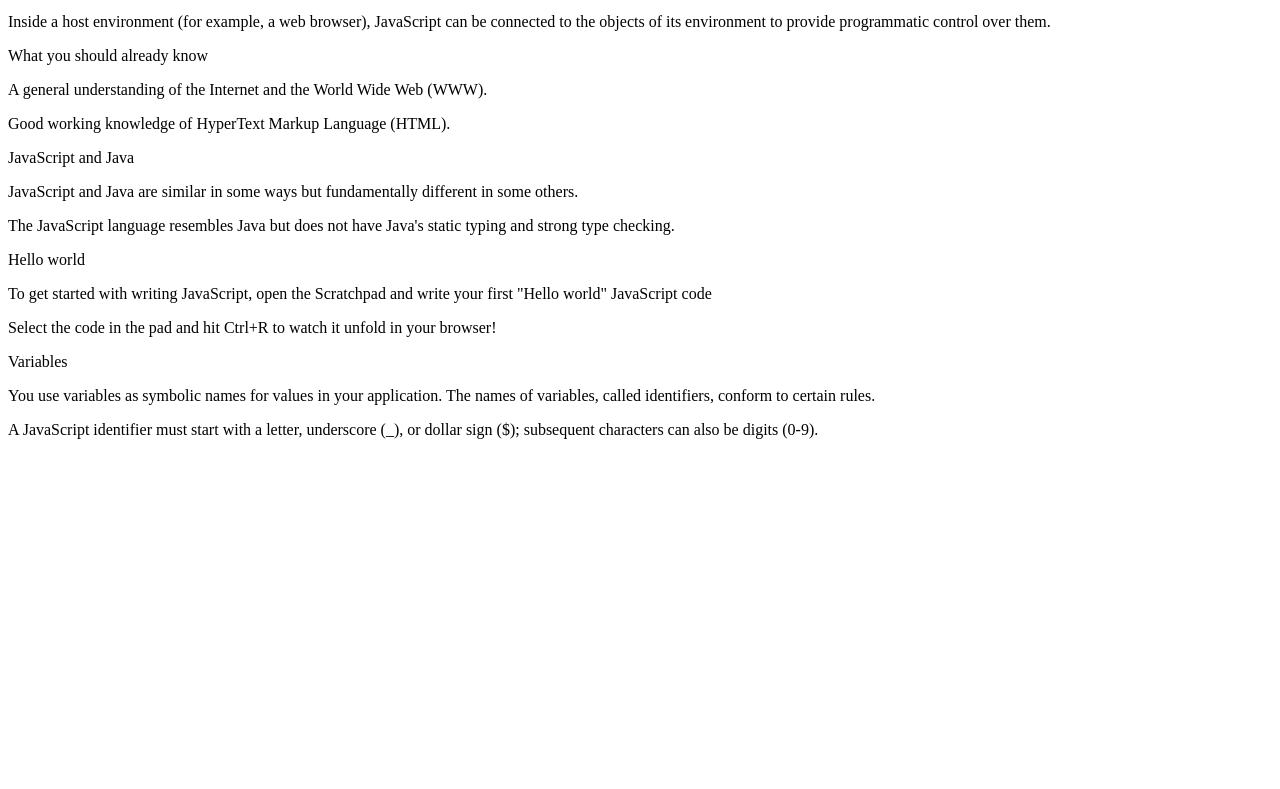
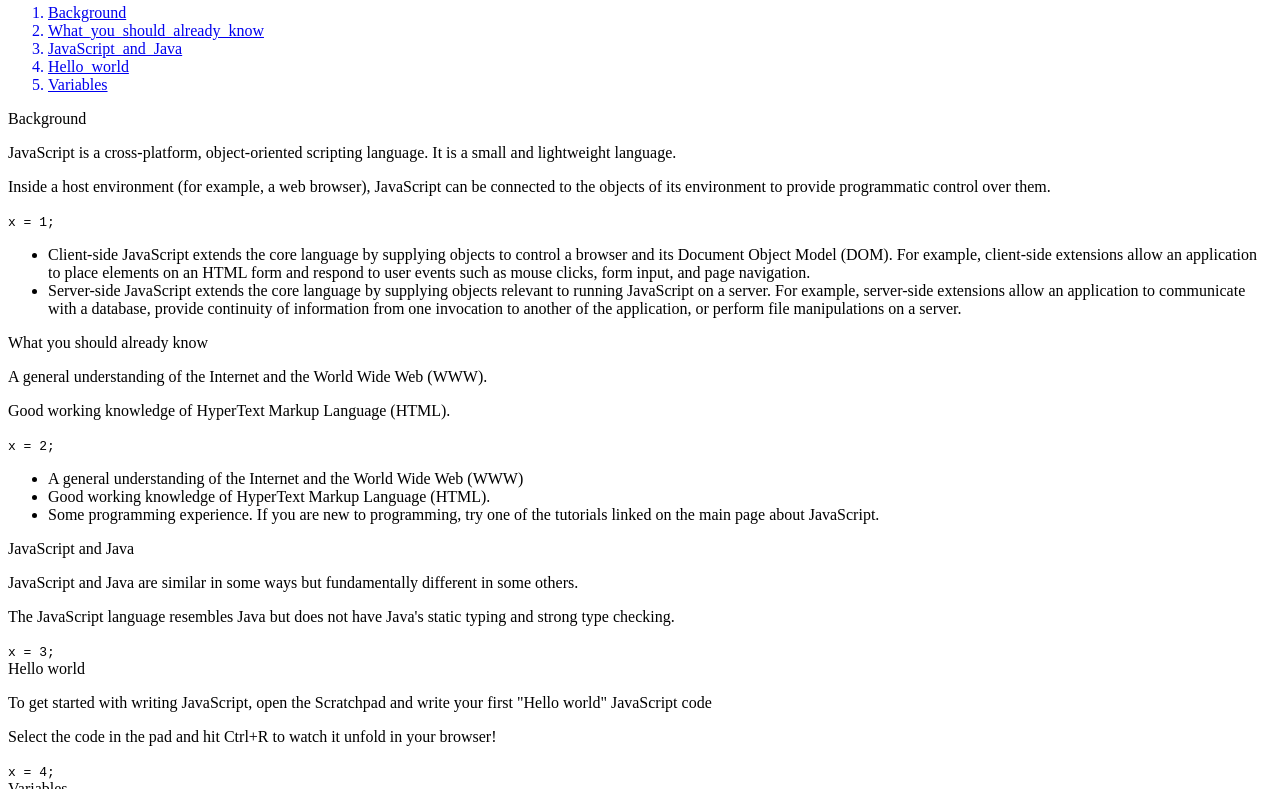
Before and after one commit to omsoo/Onyebuchi_Fombi, a plain HTML site: page index.html in a window 1280 px wide. Shown: the part 63-852 px from the top of the page. Before the commit the page ends 800 px from the top, so only its background shows below. Drawn offline with Linux system fonts and the light colour scheme.

Commit message:
Added the Nav elements

```diff
--- a/index.html
+++ b/index.html
@@ -9,32 +9,60 @@
   <body>
     <script src="https://cdn.freecodecamp.org/testable-projects-fcc/v1/bundle.js"></script>
 
+    <nav id="navbar">
+        <header>
+            <h1>JS Documentation by Onyebuchi_Fombi</h1>
+        </header>
+        <ol>
+            <a class="nav-link" href="#Background"> <li>Background</li> </a>
+            <a class="nav-link" href="#What_you_should_already_know"> <li>What_you_should_already_know</li> </a>
+            <a class="nav-link" href="#JavaScript_and_Java"> <li>JavaScript_and_Java</li> </a>
+            <a class="nav-link" href="#Hello_world"> <li>Hello_world</li> </a>
+            <a class="nav-link" href="#Variables"> <li>Variables</li> </a>
+        </ol>
+    </nav>
+
     <main id="main-doc">
         <section id="Background" class="main-section">
             <header>Background</header>
             <p>JavaScript is a cross-platform, object-oriented scripting language. It is a small and lightweight language.</p>
             <p>Inside a host environment (for example, a web browser), JavaScript can be connected to the objects of its environment to provide programmatic control over them.</p>
+            <code>x = 1;</code>
+            <ul>
+                <li>Client-side JavaScript extends the core language by supplying objects to control a browser and its Document Object Model (DOM). For example, client-side extensions allow an application to place elements on an HTML form and respond to user events such as mouse clicks, form input, and page navigation.</li>
+                <li>Server-side JavaScript extends the core language by supplying objects relevant to running JavaScript on a server. For example, server-side extensions allow an application to communicate with a database, provide continuity of information from one invocation to another of the application, or perform file manipulations on a server.</li>
+            </ul>
         </section>
 
         <section id="What_you_should_already_know" class="main-section">
             <header>What you should already know</header>
             <p>A general understanding of the Internet and the World Wide Web (WWW).</p>
             <p>Good working knowledge of HyperText Markup Language (HTML).</p>
+            <code>x = 2;</code>
+            <ul>
+                <li>A general understanding of the Internet and the World Wide Web (WWW)</li>
+                <li>Good working knowledge of HyperText Markup Language (HTML).</li>
+                <li>Some programming experience. If you are new to programming, try one of the tutorials linked on the main page about JavaScript.</li>
+            </ul>
         </section>
+
         <section id="JavaScript_and_Java" class="main-section">
             <header>JavaScript and Java</header>
             <p>JavaScript and Java are similar in some ways but fundamentally different in some others.</p>
             <p>The JavaScript language resembles Java but does not have Java's static typing and strong type checking.</p>
+            <code>x = 3;</code>
         </section>
         <section id="Hello_world" class="main-section">
             <header>Hello world</header>
             <p>To get started with writing JavaScript, open the Scratchpad and write your first "Hello world" JavaScript code</p>
             <p>Select the code in the pad and hit Ctrl+R to watch it unfold in your browser!</p>
+            <code>x = 4;</code>
         </section>
         <section id="Variables" class="main-section">
             <header>Variables</header>
             <p>You use variables as symbolic names for values in your application. The names of variables, called identifiers, conform to certain rules.</p>
             <p>A JavaScript identifier must start with a letter, underscore (_), or dollar sign ($); subsequent characters can also be digits (0-9).</p>
+            <code>x = 5;</code>
         </section>
     </main>
     <!--
```
